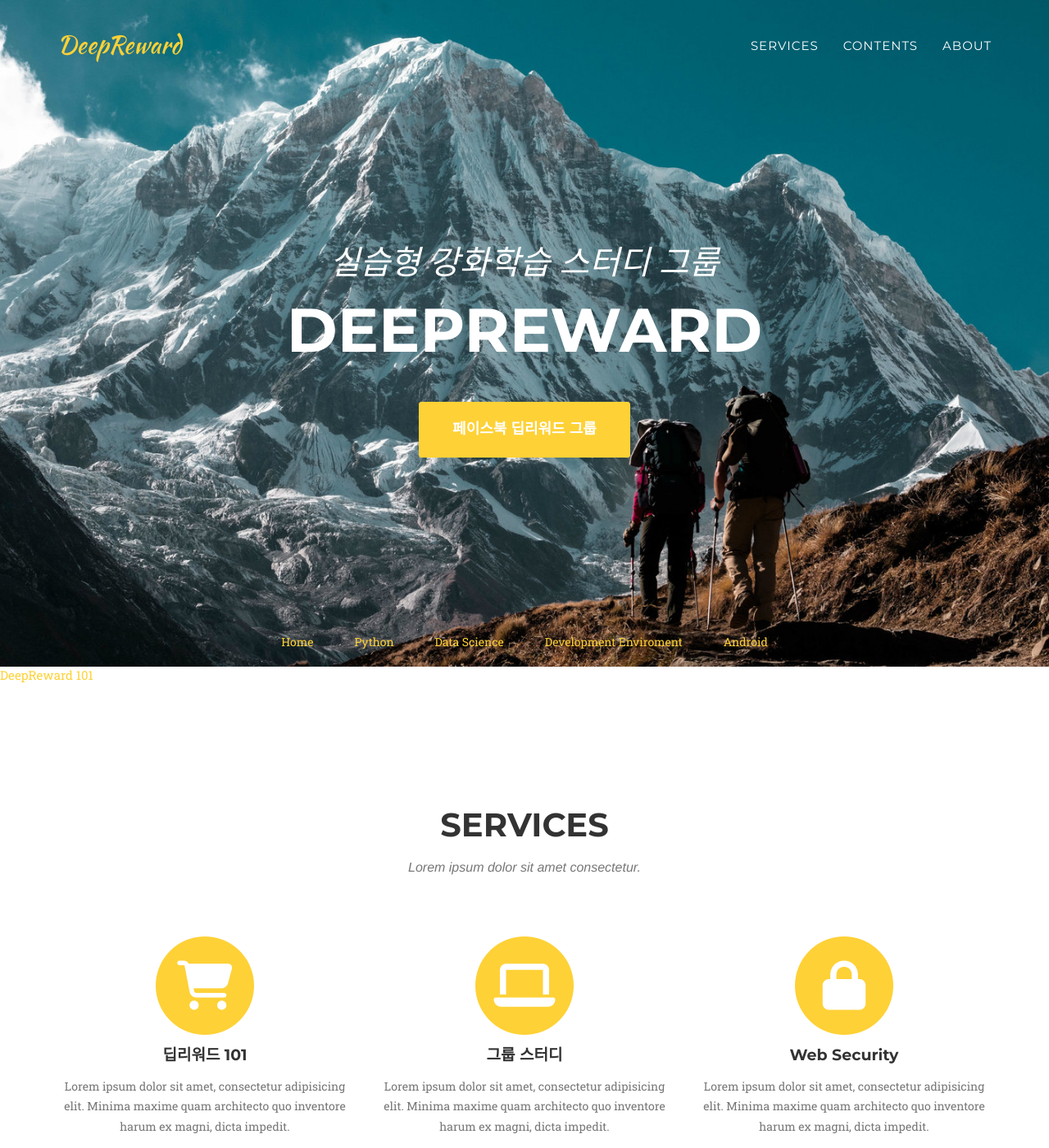
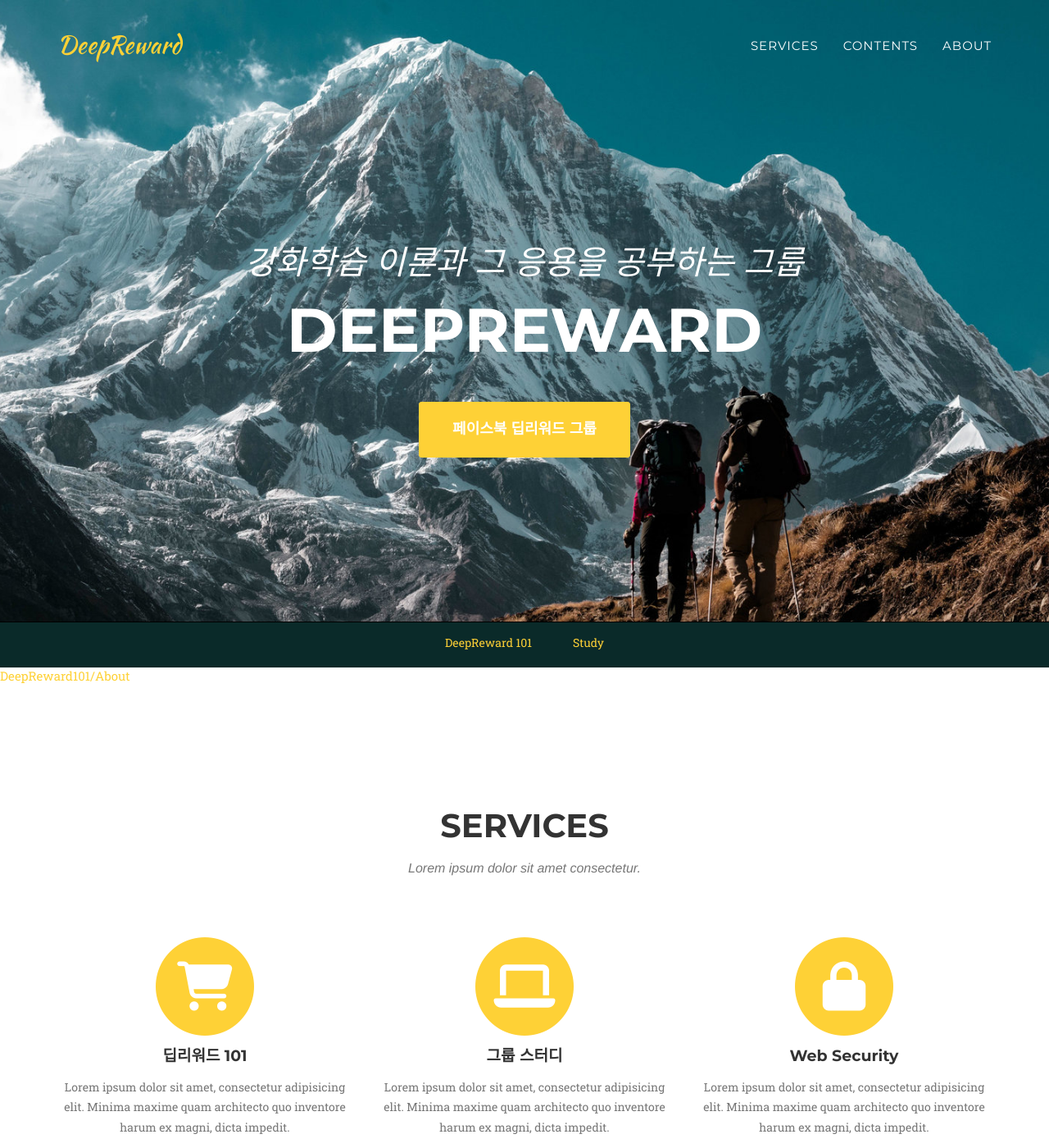
Before and after one commit to DeepReward/DeepReward.github.io, a Jekyll site: the page built from index.html, in a window 1280 px wide and 1400 px high. Shown: the whole window at 82% size. Built offline with Jekyll 4.4.1, drawn with Linux system fonts in a browser that asks for light colours; nearby versions of some CDN libraries; some web fonts are replaced; library files that are not in the unit come from our copies.

```diff
--- a/_includes/css/agency.css
+++ b/_includes/css/agency.css
@@ -870,8 +870,8 @@ body {
 
 
 .site-category{
-    background: $brand-color;
-    border-top: 1px solid $border-color;
+    background: #0A2A29;
+    border-top: 1px solid black;
     margin:auto;
     padding:0;
     font-size:14px;
--- a/_includes/header.html
+++ b/_includes/header.html
@@ -38,44 +38,25 @@
     <header>
         <div class="container">
             <div class="intro-text">
-                <div class="intro-lead-in">실습형 강화학습 스터디 그룹</div>
+                <div class="intro-lead-in">강화학습 이론과 그 응용을 공부하는 그룹</div>
                 <div class="intro-heading">DeepReward</div>
                 <a href="https://www.facebook.com/groups/DeepReward/" class="page-scroll btn btn-xl">페이스북 딥리워드 그룹</a>
             </div>
         </div>
         <div class="site-category">
             <ul class='cat1'>
-              <li><a href="/">Home</a></li>
-              <li><a href="/">Python</a>
+              <li><a href="/">DeepReward 101</a>
                 <ul>
-                    <li><a href="/Python/Crawler">Crawler</a></li>
-                    <li><a href="/Python/Django">Django</a></li>
-                    <li><a href="/Python/Tensorflow">Tensorflow</a></li>
+                    <li><a href="/DeepReward101/About">About</a></li>
+                    <li><a href="/DeepReward101/Events">Events</a></li>
                 </ul>
               </li>
 
-              <li><a href="/">Data Science</a>
+              <li><a href="/">Study</a>
                 <ul>
-                  <li><a href="/DS/ML">Machine Learning</a></li>
+                  <li><a href="/Study/About">About</a></li>
                 </ul>
               </li>
-
-              <li><a href="/">Development Enviroment</a>
-                <ul>
-                    <li><a href="/DE/Github Blog">Github Blog</a></li>
-                    <li><a href="/DE/Git">Git</a></li>
-                    <li><a href="/DE/Docker">Docker</a></li>
-                    <li><a href="/DE/Ubuntu">Ubuntu</a></li>
-                    <li><a href="/DE/Java">Java</a></li>
-                </ul>
-              </li>
-
-              <li><a href="/">Android</a>
-                <ul>
-                  <li><a href="/Android/Android">Android</a></li>
-                </ul>
-              </li>
-
             </ul>
           </div>
     </header>
```
Also changed, not shown: category/DeepReward 101/About.md (added, +22 -0 lines), category/DeepReward.md (deleted, +0 -6 lines).
